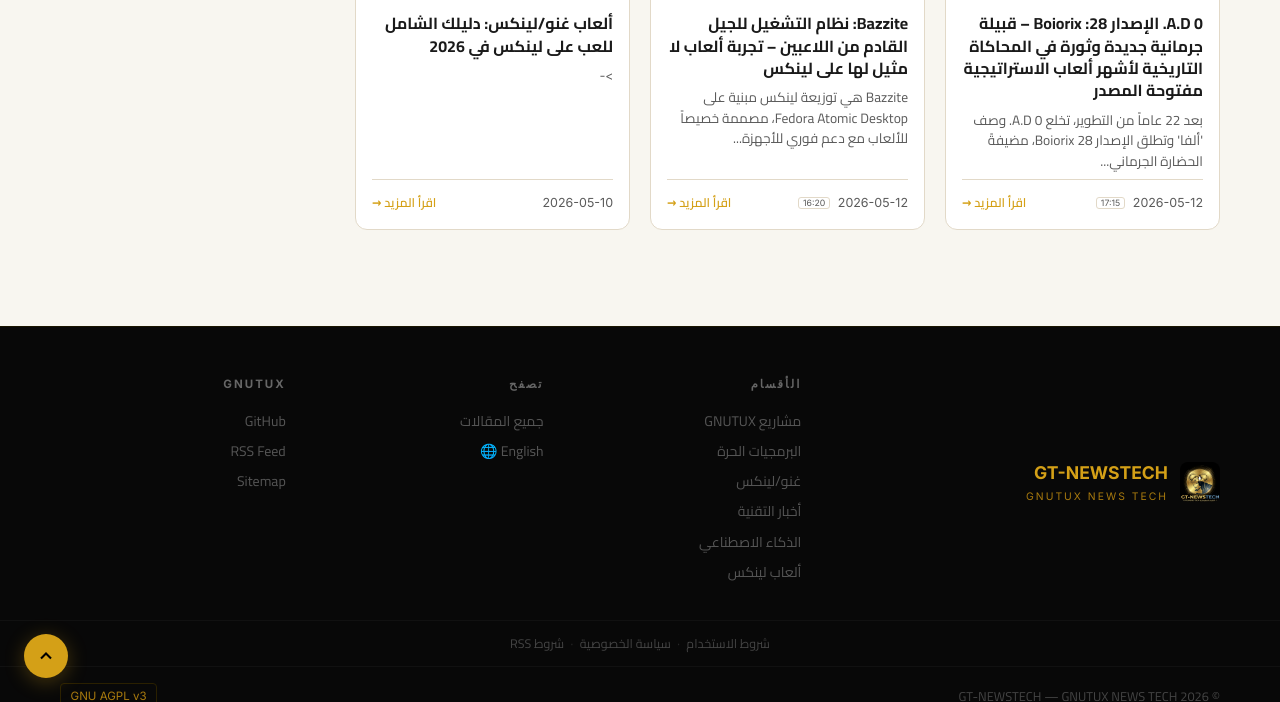
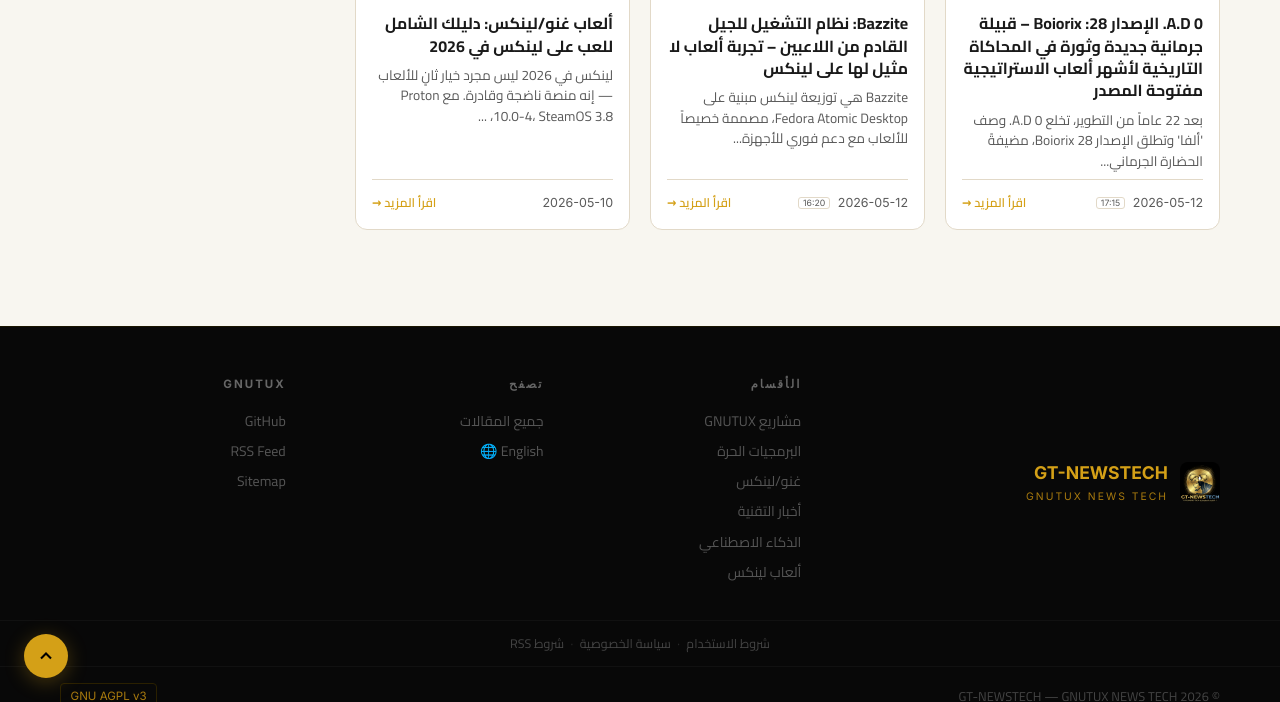
Before and after one commit to SalehGNUTUX/GT-NEWSTECH, a Jekyll site: the page built from ar/index.html, in a window 1280 px wide and 900 px high, scrolled down 3696 px, cut to the strip 198-900 px from the top of the window. Built offline with Jekyll 4.4.1, drawn with Linux system fonts in a browser that asks for light colours; nearby versions of some CDN libraries.

Commit message:
update: via admin panel

```diff
--- a/_ar/gaming/2026-05-09-ألعاب-على-غنو-لينكس.md
+++ b/_ar/gaming/2026-05-09-ألعاب-على-غنو-لينكس.md
@@ -6,8 +6,19 @@
 category: gaming
 date: 2026-05-10T01:00:00.000Z
 author: GNUTUX
-excerpt: '>-'
+excerpt: >-
+  لينكس في 2026 ليس مجرد خيار ثانٍ للألعاب — إنه منصة ناضجة وقادرة. مع Proton
+  10.0-4، SteamOS 3.8، Lutris 0.5.21، وHeroic 2.20.0، يمكنك الاستمتاع بآلاف
+  الألعاب بأداء ممتاز. وإذا كنت من مستخدمي Steam Deck أو الأجهزة المحمولة الأخرى
+  فأنت محظوظ بشكل خاص مع التحسينات الهائلة في SteamOS 3.8.
 image: bb7d98af-a85d-4d7b-a3bc-de48aa7a4f5d.png
+tags:
+  - لينكس
+  - ألعاب
+  - ستيم، مراجعة
+  - steam
+  - lutris
+  - gnutux
 ---
 
 ## لينكس ومنصة الألعاب — قصة نجاح حقيقية
```
Also changed, not shown: _en/gaming/2026-05-09-gnulinux-gaming-guide.md (+12 -1 lines).
